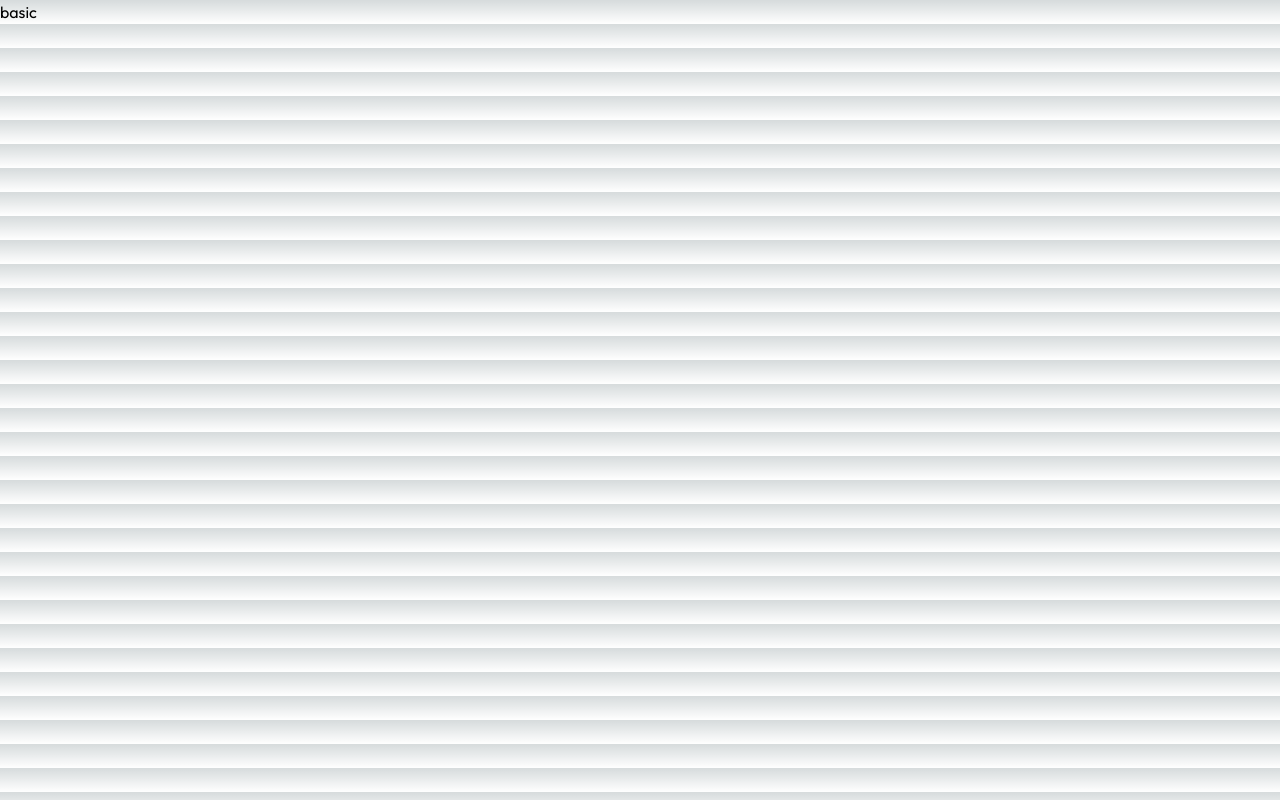
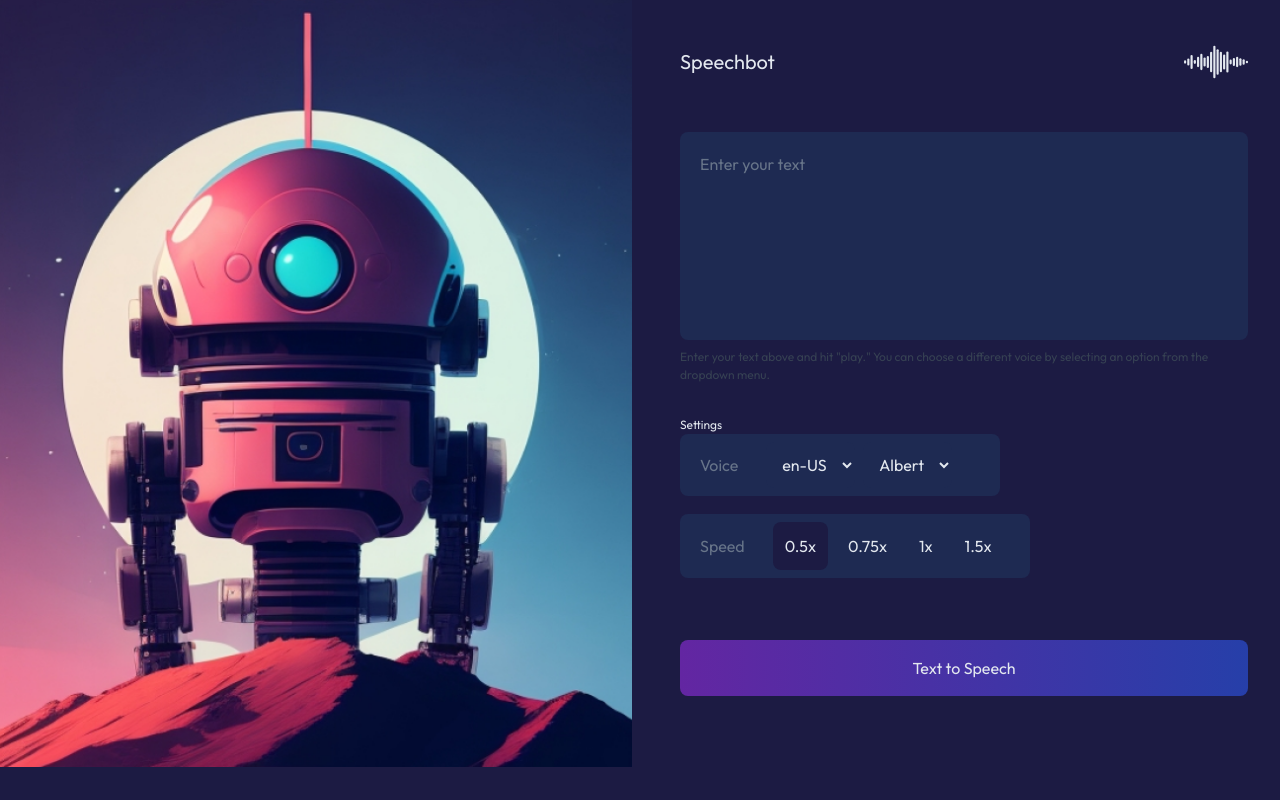
Before and after one commit to EdiedRamos/devchallenges, a Next.js app: page /basic-text-to-speech in a window 1280 px wide. Built offline with nearby package versions, Linux system fonts and the light colour scheme.

Commit message:
feat: implement text to speech design

```diff
--- /dev/null
+++ b/src/app/basic-text-to-speech/(components)/index.ts
@@ -0,0 +1 @@
+export * from "./logo";
--- /dev/null
+++ b/src/app/basic-text-to-speech/(components)/logo.tsx
@@ -0,0 +1,37 @@
+interface Props {
+  className?: string;
+}
+
+export function Logo({ className = "" }: Props) {
+  return (
+    <svg
+      width="118"
+      height="60"
+      viewBox="0 0 118 60"
+      className={className}
+      fill="currentColor"
+      xmlns="http://www.w3.org/2000/svg"
+    >
+      <rect y="27" width="4" height="6" rx="2" />
+      <rect x="6" y="23.5" width="4" height="13" rx="2" />
+      <rect x="12" y="17" width="4" height="26" rx="2" />
+      <rect x="18" y="26.5" width="4" height="7" rx="2" />
+      <rect x="24" y="20.5" width="4" height="19" rx="2" />
+      <rect x="30" y="15" width="4" height="30" rx="2" />
+      <rect x="36" y="21.5" width="4" height="17" rx="2" />
+      <rect x="42" y="19" width="4" height="22" rx="2" />
+      <rect x="48" y="11" width="4" height="38" rx="2" />
+      <rect x="54" width="4" height="60" rx="2" />
+      <rect x="60" y="6.5" width="4" height="47" rx="2" />
+      <rect x="66" y="11" width="4" height="38" rx="2" />
+      <rect x="72" y="16" width="4" height="28" rx="2" />
+      <rect x="78" y="10.5" width="4" height="39" rx="2" />
+      <rect x="84" y="25.5" width="4" height="9" rx="2" />
+      <rect x="90" y="22.5" width="4" height="15" rx="2" />
+      <rect x="96" y="20.5" width="4" height="19" rx="2" />
+      <rect x="102" y="23" width="4" height="14" rx="2" />
+      <rect x="108" y="25" width="4" height="10" rx="2" />
+      <rect x="114" y="27.5" width="4" height="5" rx="2" />
+    </svg>
+  );
+}
--- a/src/app/basic-text-to-speech/page.tsx
+++ b/src/app/basic-text-to-speech/page.tsx
@@ -1,3 +1,53 @@
+import { Logo } from "./(components)";
+
 export default function BasicTextToSpeech() {
-  return <div>basic</div>;
+  return (
+    <div className="bg-ts-blue-400 min-h-screen">
+      <div className="lg:columns-2 bg-ts-blue-400 max-w-[1300px] mx-auto">
+        <img
+          src="/basic-text-to-speech/hero-image-text-to-speech.png"
+          alt="robot image"
+          className="hidden lg:inline-block"
+        />
+        <section className="p-8 flex flex-col">
+          <div className="flex justify-between items-center">
+            <p className="text-ts-white text-cs-20 ">Speechbot</p>
+            <Logo className="text-ts-white w-16" />
+          </div>
+          <textarea
+            placeholder="Enter your text"
+            className="h-52 bg-ts-blue-300 p-5 resize-none rounded-lg text-ts-white placeholder:text-ts-gray mt-10 outline-none focus:ring-2 focus:ring-ts-blue-200"
+          />
+          <p className="text-ts-gray-dark text-cs-12 mt-2">
+            Enter your text above and hit &quot;play.&quot; You can choose a
+            different voice by selecting an option from the dropdown menu.
+          </p>
+          <p className="text-ts-white text-cs-12 mt-8">Settings</p>
+          <div className="flex flex-wrap gap-2 py-2 rounded-lg items-center bg-ts-blue-300 max-w-80 text-ts-white">
+            <p className="text-ts-gray px-5">Voice</p>
+            <select className="bg-inherit p-3 focus:bg-ts-blue-400 rounded-lg outline-none">
+              <option className="bg-ts-blue-400">en-US</option>
+              <option className="bg-ts-blue-400">en-US</option>
+              <option className="bg-ts-blue-400">en-US</option>
+            </select>
+            <select className="bg-inherit p-3 focus:bg-ts-blue-400 rounded-lg outline-none">
+              <option className="bg-ts-blue-400">Albert</option>
+              <option className="bg-ts-blue-400">Albert</option>
+              <option className="bg-ts-blue-400">Albert</option>
+            </select>
+          </div>
+          <div className="flex flex-wrap gap-2 bg-ts-blue-300 py-2 rounded-lg items-center mt-[18px] max-w-[350px] text-ts-white">
+            <p className="text-ts-gray px-5">Speed</p>
+            <button className="p-3 rounded-lg bg-ts-blue-400">0.5x</button>
+            <button className="p-3 rounded-lg">0.75x</button>
+            <button className="p-3 rounded-lg">1x</button>
+            <button className="p-3 rounded-lg">1.5x</button>
+          </div>
+          <button className="text-ts-white text-cs-16 bg-gradient-to-r from-ts-purple to-ts-blue-100 p-4 rounded-lg mt-[62px]">
+            Text to Speech
+          </button>
+        </section>
+      </div>
+    </div>
+  );
 }
```
Also changed, not shown: public/basic-text-to-speech/text-to-speech-logo.svg.
